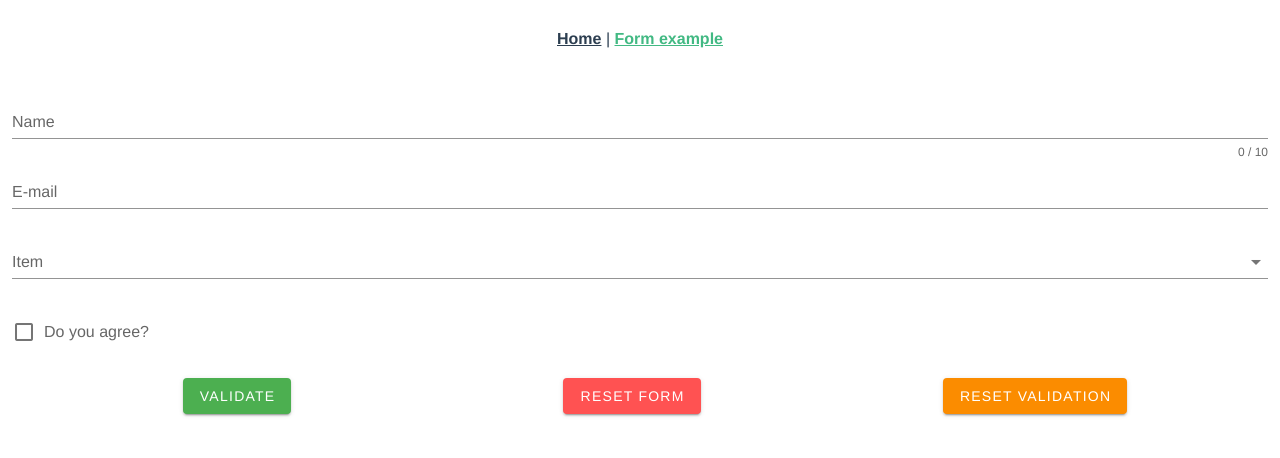
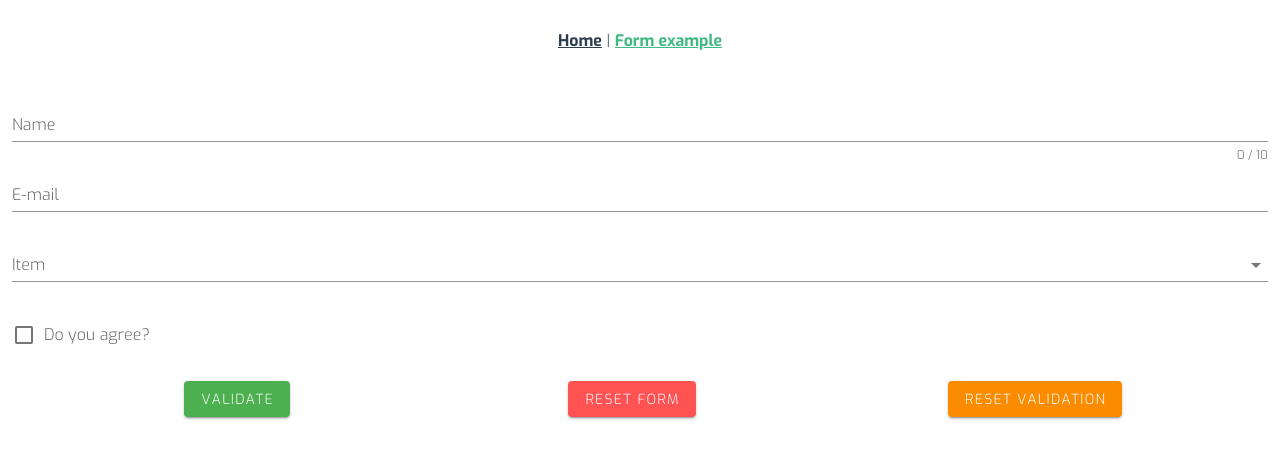
Before and after one commit to fraigo/vue-app-template, a Vue app: page /#/form in a window 1280 px wide. Shown: the top 458 px of the page. Built offline with nearby package versions, Linux system fonts and the light colour scheme.

Commit message:
sass config update

```diff
--- a/package.json
+++ b/package.json
@@ -32,7 +32,7 @@
     "eslint-plugin-node": "^11.1.0",
     "eslint-plugin-promise": "^4.2.1",
     "eslint-plugin-vue": "^7.9.0",
-    "node-sass": "^4.9.0",
+    "node-sass": "^4.14.1",
     "sass": "^1.17.4",
     "sass-loader": "^9.0.3",
     "vue-cli-plugin-vuetify": "^0.6.3",
--- a/src/App.vue
+++ b/src/App.vue
@@ -8,22 +8,12 @@
   </div>
 </template>
 
+<script>
+import '@/assets/scss/fonts.scss'
+import '@/assets/scss/app.scss'
+export default {
+}
+</script>
+
 <style lang="scss">
-#app {
-  font-family: 'Avenir', Helvetica, Arial, sans-serif;
-  -webkit-font-smoothing: antialiased;
-  -moz-osx-font-smoothing: grayscale;
-  text-align: center;
-  color: #2c3e50;
-}
-#nav {
-  padding: 30px;
-  a {
-    font-weight: bold;
-    color: #2c3e50;
-    &.router-link-exact-active {
-      color: #42b983;
-    }
-  }
-}
 </style>
--- /dev/null
+++ b/src/assets/scss/app.scss
@@ -0,0 +1,17 @@
+#app {
+  font-family: Arial, Helvetica, sans-serif;
+  -webkit-font-smoothing: antialiased;
+  -moz-osx-font-smoothing: grayscale;
+  text-align: center;
+  color: #2c3e50;
+}
+#nav {
+  padding: 30px;
+  a {
+    font-weight: bold;
+    color: #2c3e50;
+    &.router-link-exact-active {
+      color: #42b983 !important;
+    }
+  }
+}
--- /dev/null
+++ b/src/assets/scss/fonts.scss
@@ -0,0 +1,15 @@
+
+/*
+@font-face {
+    font-family: 'CenturyGothicProCyr';
+    font-weight: 400;
+    src: url('assets/fonts/338B06_0_0.eot');
+    src: url('assets/fonts/338B06_0_0.eot?#iefix') format('embedded-opentype'), url('assets/fonts/338B06_0_0.woff2') format('woff2'), url('assets/fonts/338B06_0_0.woff') format('woff'), url('assets/fonts/338B06_0_0.ttf') format('truetype');
+}
+*/
+
+
+@import url('https://fonts.googleapis.com/css2?family=Exo:wght@300;700&display=swap');
+* {
+    font-family: Exo, sans-serif;
+}
--- a/vue.config.js
+++ b/vue.config.js
@@ -1,3 +1,6 @@
 module.exports = {
-  publicPath: './'
+  publicPath: './',
+  css: {
+    sourceMap: true
+  }
 }
```
